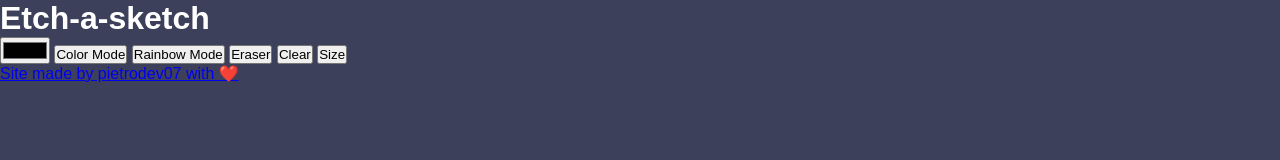
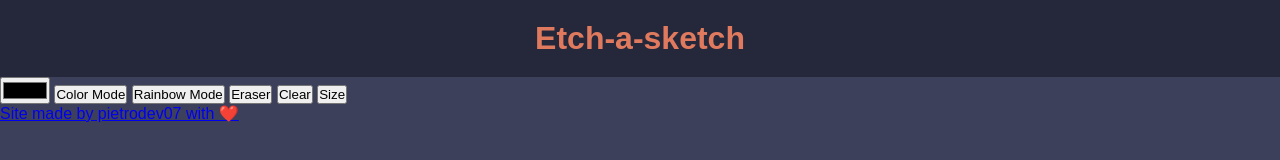
Before and after one commit to pietrodev07/etch-a-sketch, a plain HTML site: page index.html in a window 1280 px wide. Drawn offline with Linux system fonts and the light colour scheme.

Commit message:
feat: stylized header section in style.css

```diff
--- a/css/style.css
+++ b/css/style.css
@@ -14,3 +14,12 @@ body {
   background-color: #3D405B;
   color: white;
 }
+
+header {
+  background-color: #25283a;
+  color: #E07A5F;
+  display: flex;
+  padding: 20px;
+  justify-content: center;
+  align-items: center;
+}
```
